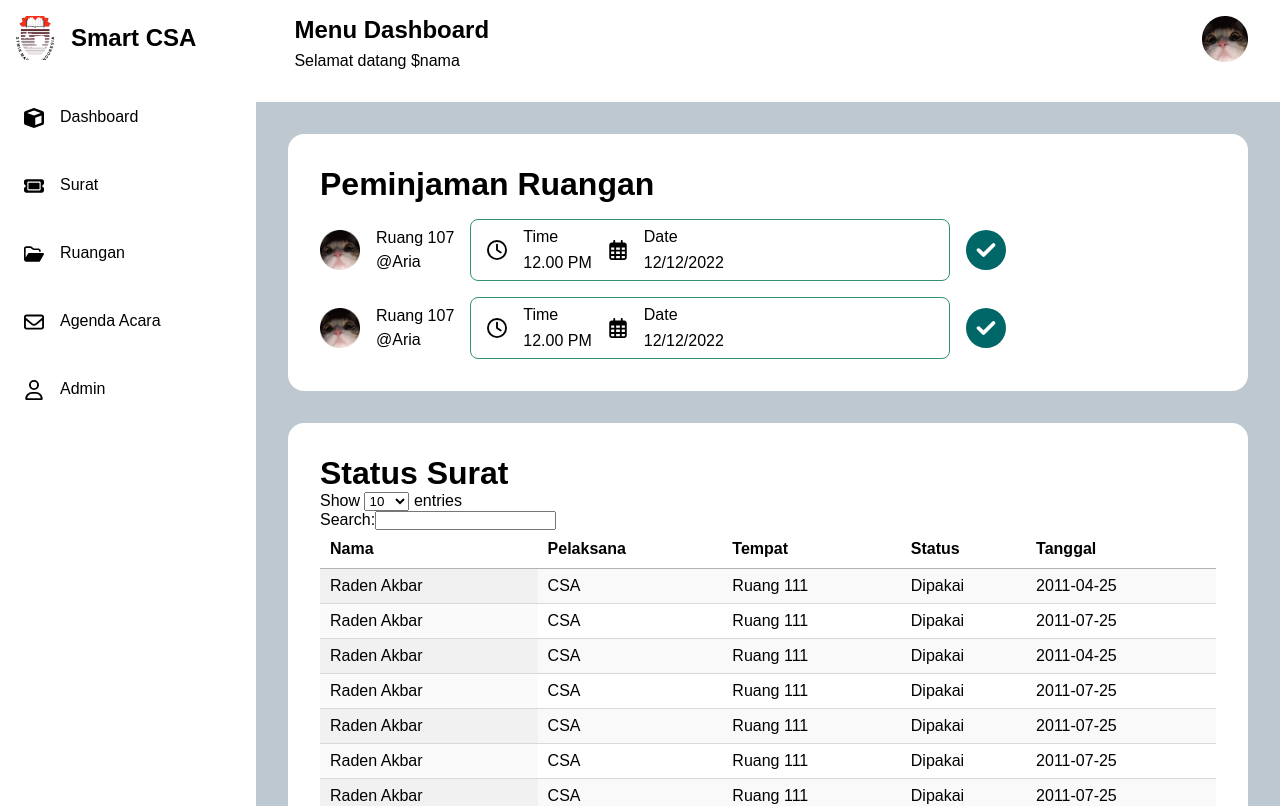
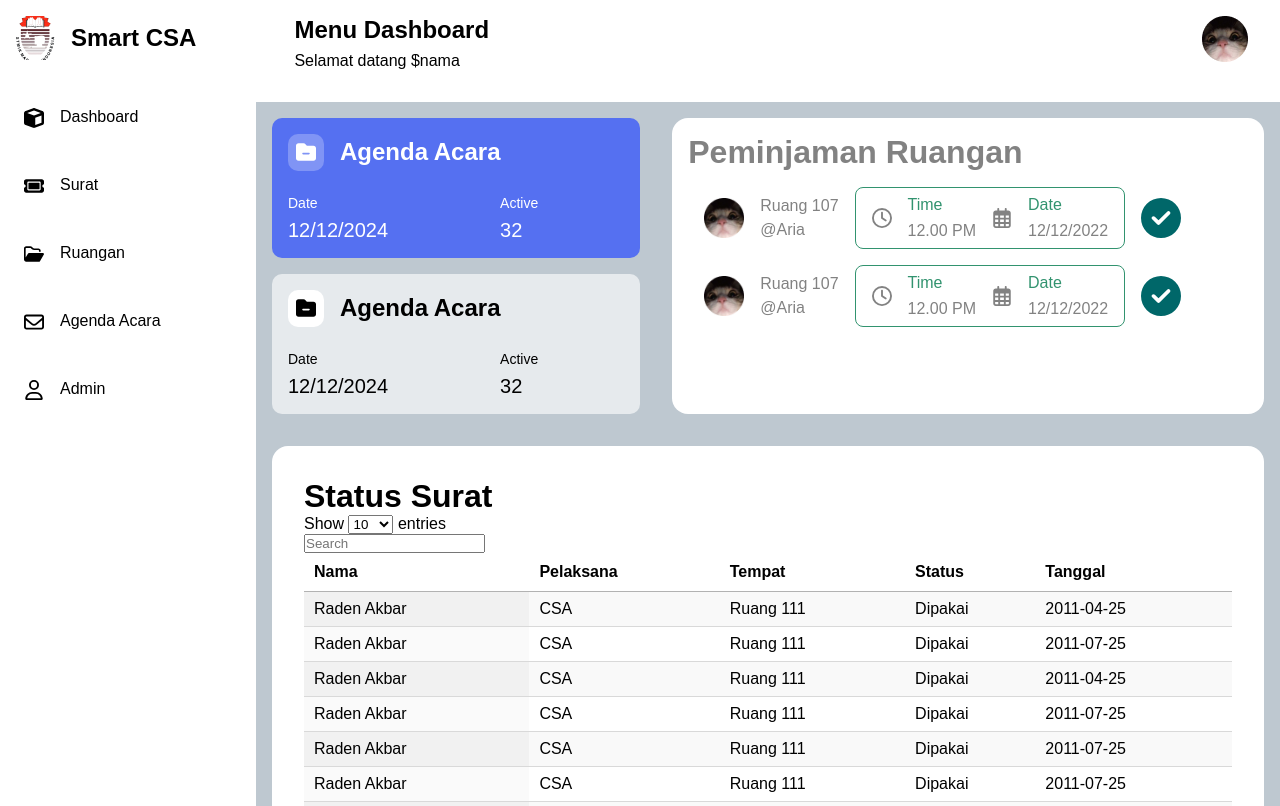
Before and after one commit to ivillop/smart-csa, a React (Vite) app: page / in a window 1280 px wide. Shown: the top 806 px of the page. Built offline with nearby package versions, Linux system fonts and the light colour scheme.

Commit message:
edit ui dashboard

```diff
--- a/src/App.jsx
+++ b/src/App.jsx
@@ -1,6 +1,6 @@
 import './styles/style.css';
 import './styles/data-tables.css';
-import { Routes, Route } from 'react-router-dom';
+import { Routes, Route, useLocation } from 'react-router-dom';
 import profile from './assets/profile.png';
 import Sidebar from './components/Sidebar';
 import Dashboard from './pages/Dashboard';
@@ -10,12 +10,22 @@ import AgendaAcara from './pages/AgendaAcara.jsx';
 import AddSurat from './pages/AddSurat.jsx';
 
 function App() {
+  const location = useLocation();
+  let title = 'Dashboard';
+  if (location.pathname === '/surat') {
+    title = 'Surat';
+  } else if (location.pathname === '/ruangan') {
+    title = 'Ruangan';
+  } else if (location.pathname === '/agenda-acara') {
+    title = 'Agenda Acara';
+  }
+
   return (
     <header>
       <Sidebar />
       <nav>
         <div className='menu-description'>
-          <h1>Menu Dashboard</h1>
+          <h1>Menu {title}</h1>
           <p>Selamat datang $nama</p>
         </div>
         <div className='menu-list'>
--- a/src/pages/Dashboard.jsx
+++ b/src/pages/Dashboard.jsx
@@ -1,12 +1,22 @@
 import DataTable from 'datatables.net-dt';
 import profile from '../assets/profile.png';
 import { useEffect } from 'react';
-import { FaRegClock, FaRegCalendarDays, FaCircleCheck } from 'react-icons/fa6';
+import {
+  FaRegClock,
+  FaRegCalendarDays,
+  FaCircleCheck,
+  FaFolderMinus,
+} from 'react-icons/fa6';
 
 function Dashboard() {
   useEffect(() => {
     // Initialize DataTables
-    const table = new DataTable('#dashboard');
+    const table = new DataTable('#dashboard', {
+      language: {
+        search: '_INPUT_',
+        searchPlaceholder: 'Search',
+      },
+    });
 
     // Cleanup on component unmount
     return () => {
@@ -16,6 +26,45 @@ function Dashboard() {
 
   return (
     <main>
+      <div className='dashboard'>
+        <div className='agenda-acara'>
+          <div className='agenda-acara__blue'>
+            <div className='agenda-acara__title'>
+              <div className='agenda-acara__icon'>
+                <FaFolderMinus />
+              </div>
+              <h1>Agenda Acara</h1>
+            </div>
+            <div className='agenda-acara__description'>
+              <div className='agenda-acara__date'>
+                <p>Date</p>
+                <p>12/12/2024</p>
+              </div>
+              <div className='agenda-acara__active'>
+                <p>Active</p>
+                <p>32</p>
+              </div>
+            </div>
+          </div>
+          <div className='agenda-acara__gray'>
+            <div className='agenda-acara__title'>
+              <div className='agenda-acara__icon'>
+                <FaFolderMinus />
+              </div>
+              <h1>Agenda Acara</h1>
+            </div>
+            <div className='agenda-acara__description'>
+              <div className='agenda-acara__date'>
+                <p>Date</p>
+                <p>12/12/2024</p>
+              </div>
+              <div className='agenda-acara__active'>
+                <p>Active</p>
+                <p>32</p>
+              </div>
+            </div>
+          </div>
+        </div>
         <div className='peminjaman-ruangan'>
           <h1>Peminjaman Ruangan</h1>
           <div className='peminjaman-list'>
@@ -25,15 +74,19 @@ function Dashboard() {
               <p>@Aria</p>
             </div>
             <div className='peminjaman-date'>
+              <div className='time-peminjaman'>
                 <FaRegClock />
                 <div className='time-description'>
                   <p>Time</p>
                   <p>12.00 PM</p>
                 </div>
+              </div>
+              <div className='date-peminjaman'>
                 <FaRegCalendarDays />
                 <div className='date-description'>
                   <p>Date</p>
                   <p>12/12/2022</p>
+                </div>
               </div>
             </div>
             <FaCircleCheck size={'40px'} color={'#006769'} />
@@ -59,6 +112,8 @@ function Dashboard() {
             <FaCircleCheck size={'40px'} color={'#006769'} />
           </div>
         </div>
+      </div>
+
       <div className='status-surat'>
         <h1>Status Surat</h1>
         <table id='dashboard' className='display' style={{ width: '100%' }}>
--- a/src/pages/Surat.jsx
+++ b/src/pages/Surat.jsx
@@ -6,7 +6,12 @@ import { FaPlus } from 'react-icons/fa6';
 
 function Surat() {
   useEffect(() => {
-    const table = new DataTable('#surat');
+    const table = new DataTable('#surat', {
+      language: {
+        search: '_INPUT_',
+        searchPlaceholder: 'Search',
+      },
+    });
 
     return () => {
       table.destroy(false);
--- a/src/styles/data-tables.css
+++ b/src/styles/data-tables.css
@@ -639,9 +639,10 @@ div.dt-container div.dt-layout-cell:empty {
   display: none;
 }
 div.dt-container .dt-search input {
+  height: 40px;
+  padding-left: 1rem;
   border: 1px solid #aaa;
-  border-radius: 3px;
-  padding: 5px;
+  border-radius: 10px;
   background-color: transparent;
   color: inherit;
   margin-left: 3px;
--- a/src/styles/style.css
+++ b/src/styles/style.css
@@ -52,8 +52,8 @@ main {
   flex-direction: column;
   gap: 2rem;
   background-color: #bec8d0;
-  padding-block: 2rem;
-  padding-inline: 2rem;
+  padding-block: 1rem;
+  padding-inline: 1rem;
   margin-top: 2rem;
   margin-left: 20%;
 }
@@ -64,13 +64,33 @@ main {
   gap: 0.5rem;
 }
 
+.dashboard {
+  display: flex;
+  gap: 2rem;
+}
+
 .peminjaman-ruangan {
   background-color: #fff;
   border-radius: 16px;
-  padding: 2rem;
+  width: 40rem;
+  padding: 1rem;
+  color: #828282;
+}
+
+.time-peminjaman {
+  display: flex;
+  align-items: center;
+  gap: 1rem;
+}
+
+.date-peminjaman {
+  display: flex;
+  align-items: center;
+  gap: 1rem;
 }
 
 .peminjaman-list {
+  padding-left: 1rem;
   padding-top: 1rem;
   display: flex;
   gap: 1rem;
@@ -88,7 +108,6 @@ main {
 }
 
 .peminjaman-date {
-  width: 30rem;
   display: flex;
   gap: 1rem;
   align-items: center;
@@ -108,10 +127,85 @@ main {
   gap: 0.5rem;
 }
 
+.time-description p:first-child {
+  color: #32936f;
+}
+
 .date-description {
   display: flex;
   flex-direction: column;
   gap: 0.5rem;
+}
+
+.date-description p:first-child {
+  color: #32936f;
+}
+
+.agenda-acara {
+  display: flex;
+  flex-direction: column;
+  width: 25rem;
+  gap: 1rem;
+}
+
+.agenda-acara h1 {
+  font-size: 24px;
+}
+
+.agenda-acara__blue {
+  padding: 1rem;
+  border-radius: 10px;
+  color: #fff;
+  background-color: #5570f1;
+}
+
+.agenda-acara__gray {
+  padding: 1rem;
+  border-radius: 10px;
+  background-color: #ffffff9e;
+}
+
+.agenda-acara__title {
+  padding-bottom: 1.5rem;
+  display: flex;
+  gap: 1rem;
+  align-items: center;
+}
+
+.agenda-acara__blue .agenda-acara__icon {
+  border-radius: 10px;
+  background-color: #ffffff40;
+  padding: 0.5rem;
+  padding-bottom: 0.3rem;
+}
+
+.agenda-acara__gray .agenda-acara__icon {
+  border-radius: 10px;
+  background-color: #ffffff;
+  padding: 0.5rem;
+  padding-bottom: 0.3rem;
+}
+
+.agenda-acara__description {
+  display: flex;
+  gap: 7rem;
+}
+
+.agenda-acara__date,
+.agenda-acara__active {
+  display: flex;
+  flex-direction: column;
+  gap: 0.5rem;
+}
+
+.agenda-acara__date p:first-child,
+.agenda-acara__active p:first-child {
+  font-size: 14px;
+}
+
+.agenda-acara__date p:nth-child(2),
+.agenda-acara__active p:nth-child(2) {
+  font-size: 20px;
 }
 
 .status-surat {
```
Lines whose indentation alone changed are shown as unchanged.
